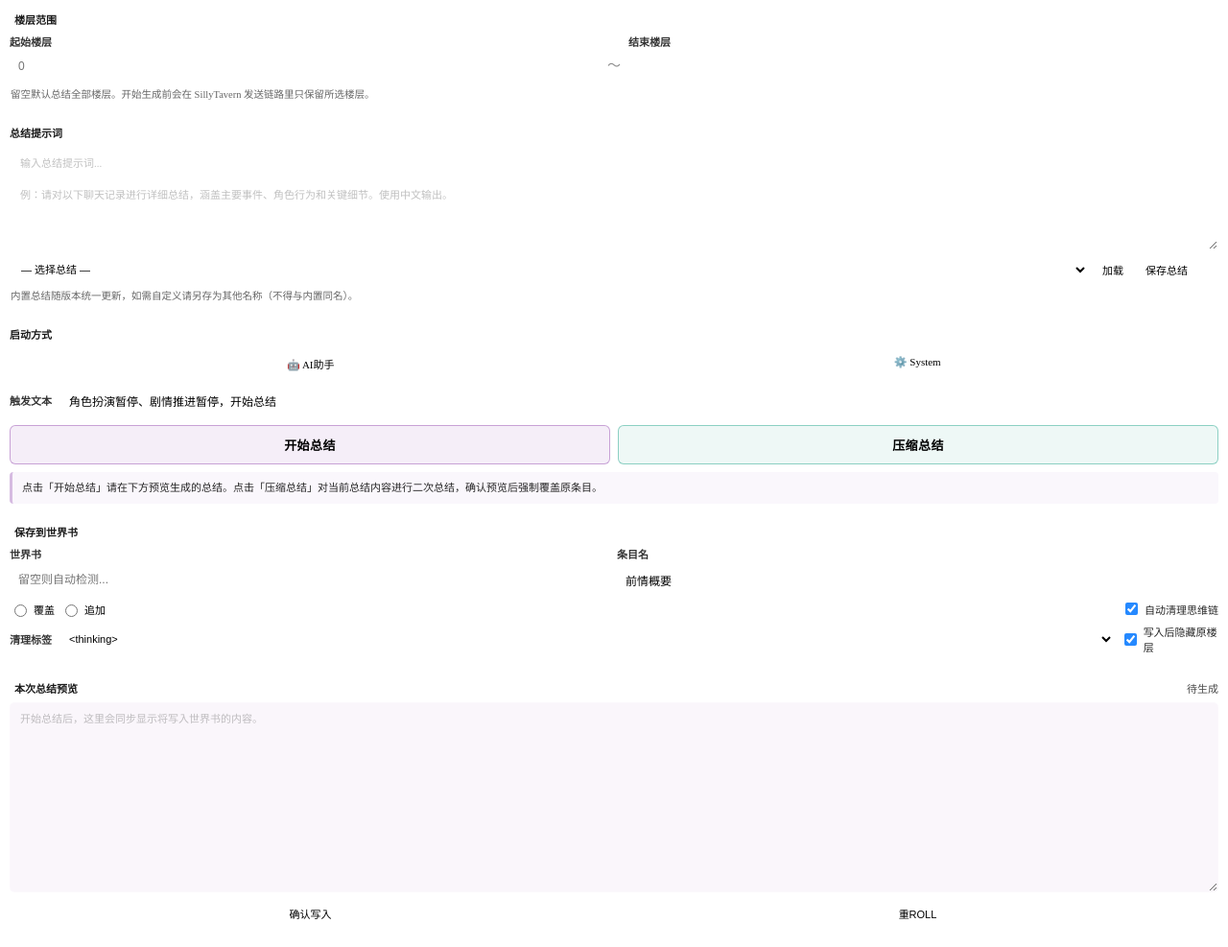
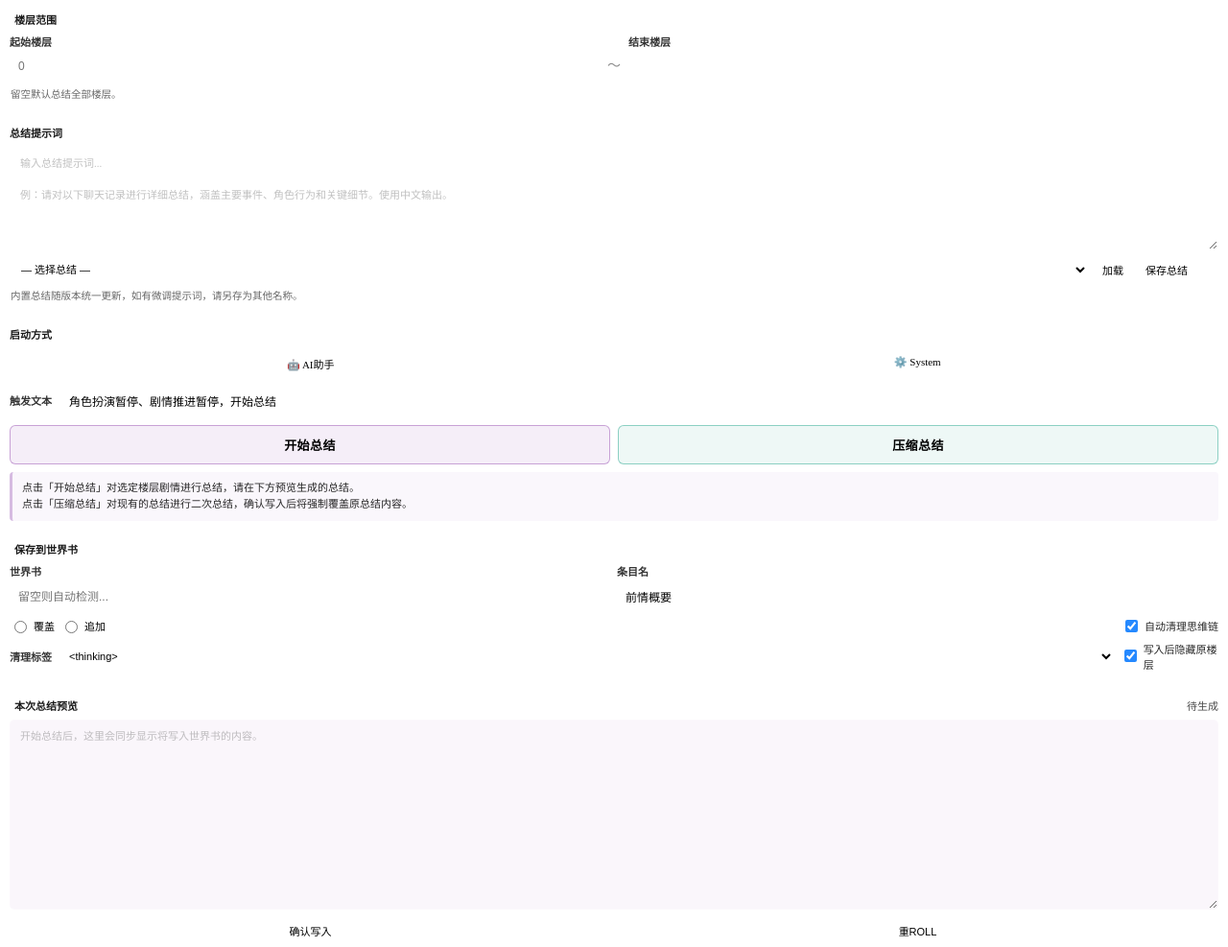
Before and after one commit to Tangchuzhi/simple-box, a website: page 总结/index.html in a window 1280 px wide. Shown: the whole page at 96% size. Drawn offline with Linux system fonts and the light colour scheme.

Commit message:
Add files via upload

```diff
--- a/总结/index.html
+++ b/总结/index.html
@@ -20,7 +20,7 @@
         </div>
         <div class="smry-tip-inline">
             <i class="fa-solid fa-circle-info"></i>
-            留空默认总结全部楼层。开始生成前会在 SillyTavern 发送链路里只保留所选楼层。
+            留空默认总结全部楼层。
         </div>
     </div>
 
@@ -59,7 +59,7 @@
         </div>
         <div class="smry-tip-inline" style="margin-top:3px">
             <i class="fa-solid fa-circle-info"></i>
-            内置总结随版本统一更新，如需自定义请另存为其他名称（不得与内置同名）。
+            内置总结随版本统一更新，如有微调提示词，请另存为其他名称。
         </div>
     </div>
 
@@ -117,7 +117,9 @@
     </div>
     <div class="smry-tip-box">
         <i class="fa-solid fa-circle-info"></i>
-        点击「开始总结」请在下方预览生成的总结。点击「压缩总结」对当前总结内容进行二次总结，确认预览后强制覆盖原条目。
+        点击「开始总结」对选定楼层剧情进行总结，请在下方预览生成的总结。<br>
+        <i class="fa-solid fa-circle-info"></i>
+        点击「压缩总结」对现有的总结进行二次总结，确认写入后将强制覆盖原总结内容。
     </div>
 
     <div class="smry-divider"></div>
```
